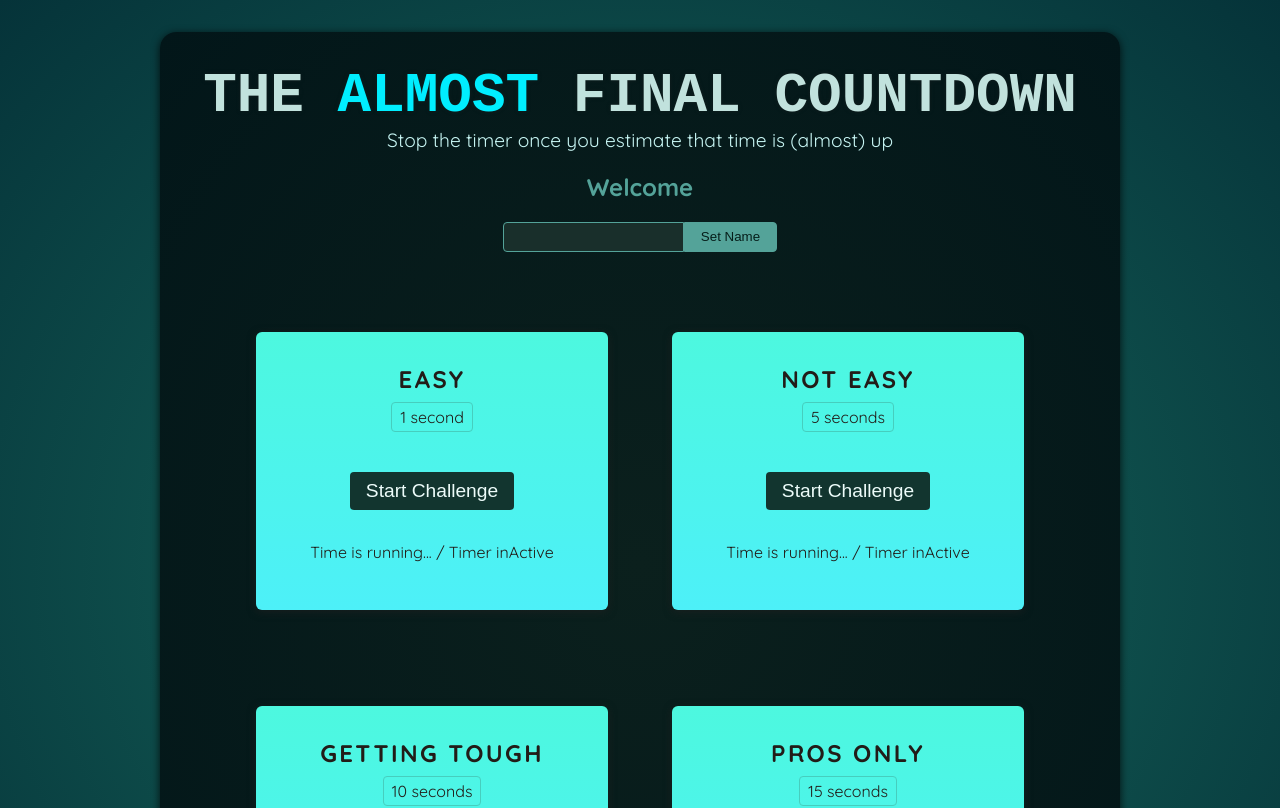
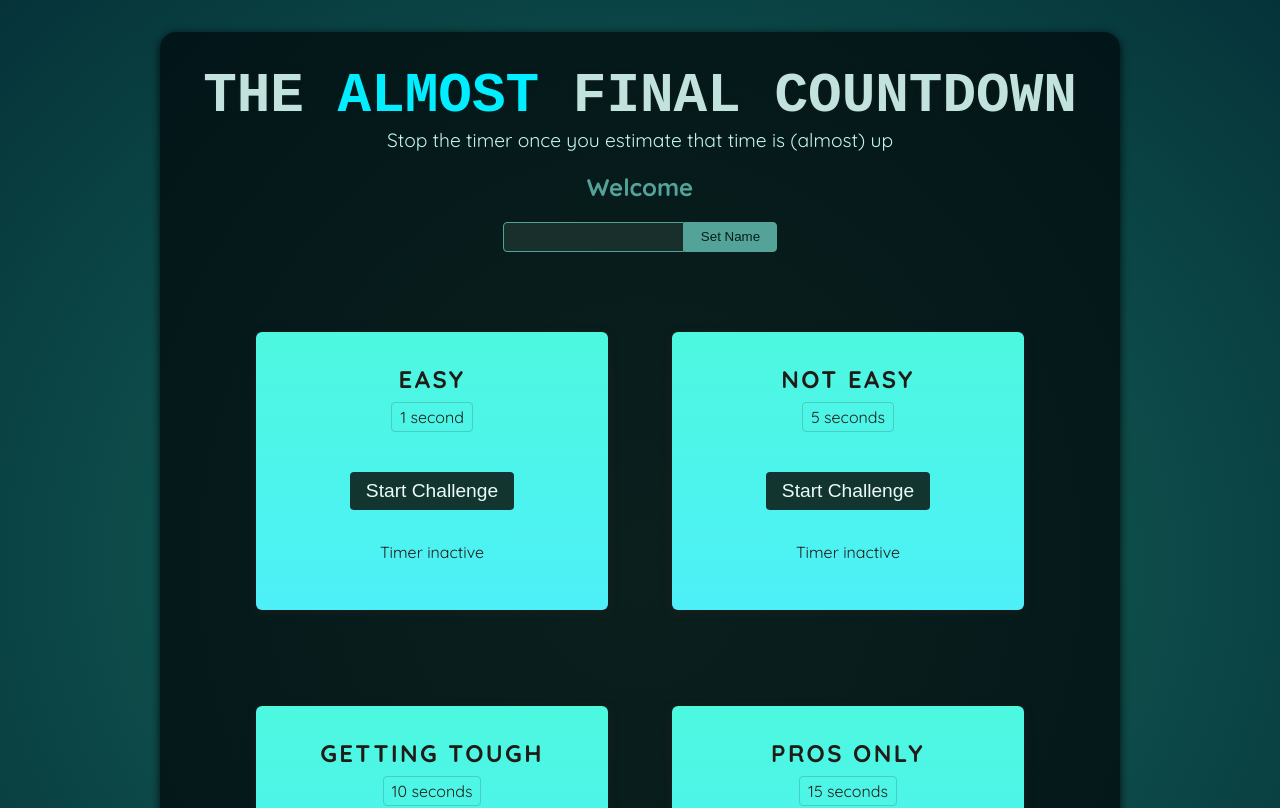
Before and after one commit to SerenityZenDev/udemy-react, a React (Vite) app in the folder section8_react_refs_portals/01-starting-project/: page / in a window 1280 px wide. Shown: the top 808 px of the page. Built offline with nearby package versions, Linux system fonts and the light colour scheme; a web font is replaced by a local one.

Commit message:
section8-136 타이머 설정 & State(상태) 관리

```diff
--- a/section8_react_refs_portals/01-starting-project/src/components/TimerChallenge.jsx
+++ b/section8_react_refs_portals/01-starting-project/src/components/TimerChallenge.jsx
@@ -1,17 +1,31 @@
+import { useState } from "react";
+
 export default function TimerChallenge({title, targetTime}){
+    const [timerStarted, setTimerStarted] = useState(false);
+    const [timerExpired, setTimerExpired] = useState(false);
+
+    function handleStart(){
+        setTimeout(() => {
+            setTimerExpired(true);
+        }, targetTime * 1000);
+        setTimerStarted(true);
+    }
+
+
     return (
         <section className="challenge">
             <h2>{title}</h2>
+            {timerExpired && <p>You lost!</p>}
             <p className="challenge-time">
                 {targetTime} second{targetTime > 1 ? 's' : ''}
             </p>
             <p>
-                <button>
-                    Start Challenge
+                <button onClick={handleStart}>
+                    {timerStarted ? 'Stop' : 'Start'} Challenge
                 </button>
             </p>
-            <p className="">
-                Time is running... / Timer inActive
+            <p className={timerStarted ? 'active' : undefined}>
+                {timerStarted ? 'Time is running...' : 'Timer inactive'}
             </p>
         </section>
     );
```
